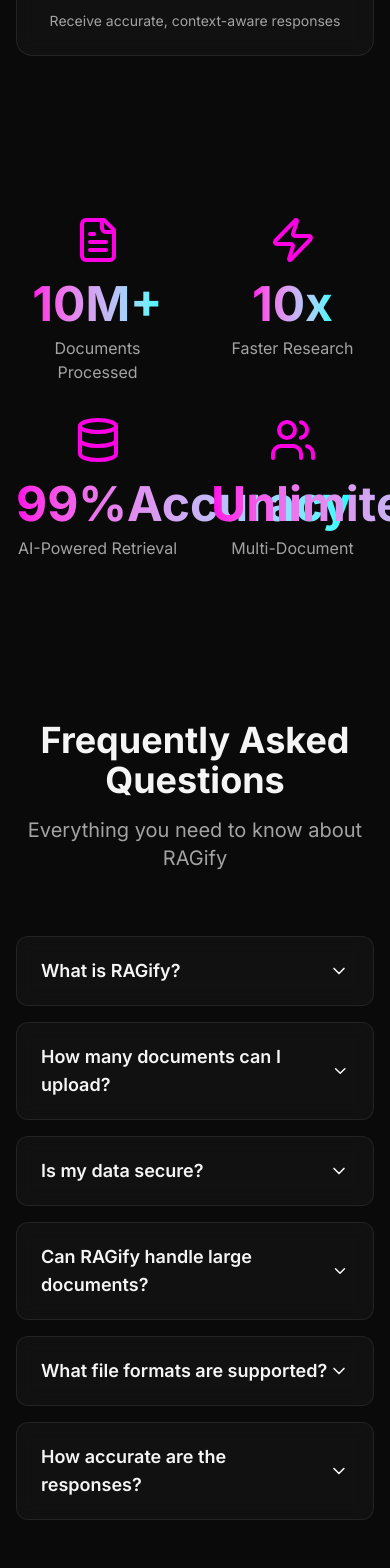
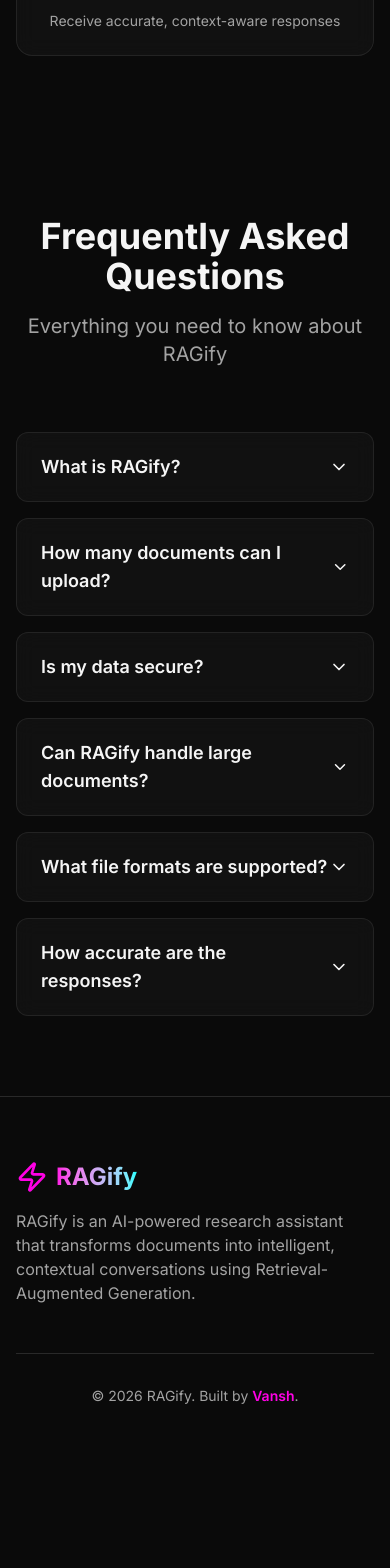
Before and after one commit to vanshbhutani1405/RAGify, a Next.js app in the folder frontend/: page / in a window 390 px wide. Shown: the part 7980-9548 px from the top of the page. After the commit the page ends 9466 px from the top, so only its background shows below. Built offline with nearby package versions, Linux system fonts and the light colour scheme.

Commit message:
Frontend changes

```diff
--- a/frontend/src/app/page.tsx
+++ b/frontend/src/app/page.tsx
@@ -6,7 +6,6 @@
 import { UseCases } from "@/components/sections/UseCases";
 import { CustomRAG } from "@/components/sections/CustomRAG";
 import { HowItWorks } from "@/components/sections/HowItWorks";
-import { Stats } from "@/components/sections/Stats";
 import { FAQ } from "@/components/sections/FAQ";
 import { Footer } from "@/components/sections/Footer";
 import { Navbar } from "@/components/Navbar";
@@ -21,7 +20,6 @@
       <UseCases />
       <CustomRAG />
       <HowItWorks />
-      <Stats />
       <FAQ />
       <Footer />
     </div>
--- a/frontend/src/components/sections/Footer.tsx
+++ b/frontend/src/components/sections/Footer.tsx
@@ -1,13 +1,12 @@
 "use client";
 
-import { Zap, Twitter, Github, Linkedin, Mail } from "lucide-react";
+import { Zap } from "lucide-react";
 
 export const Footer = () => {
   return (
     <footer className="py-16 border-t border-border">
       <div className="max-w-7xl mx-auto px-4 sm:px-6 lg:px-8">
-        <div className="grid grid-cols-1 md:grid-cols-4 gap-12 mb-12">
-          <div className="col-span-1 md:col-span-2">
+        <div className="mb-12">
           <div className="flex items-center space-x-2 mb-4">
             <Zap className="w-8 h-8 text-primary" />
             <span className="text-2xl font-bold bg-clip-text text-transparent bg-gradient-to-r from-primary to-secondary">
@@ -15,49 +14,14 @@
             </span>
           </div>
           <p className="text-muted-foreground max-w-md">
-              Turn your documents into intelligent conversations. AI-powered research assistant built with Retrieval-Augmented Generation.
+            RAGify is an AI-powered research assistant that transforms documents into intelligent, contextual conversations using Retrieval-Augmented Generation.
           </p>
-          </div>
-
-          <div>
-            <h4 className="font-semibold mb-4">Product</h4>
-            <ul className="space-y-2 text-muted-foreground">
-              <li><a href="#" className="hover:text-foreground transition-colors">Features</a></li>
-              <li><a href="#" className="hover:text-foreground transition-colors">Pricing</a></li>
-              <li><a href="#" className="hover:text-foreground transition-colors">Use Cases</a></li>
-              <li><a href="#" className="hover:text-foreground transition-colors">API</a></li>
-            </ul>
-          </div>
-
-          <div>
-            <h4 className="font-semibold mb-4">Company</h4>
-            <ul className="space-y-2 text-muted-foreground">
-              <li><a href="#" className="hover:text-foreground transition-colors">About</a></li>
-              <li><a href="#" className="hover:text-foreground transition-colors">Blog</a></li>
-              <li><a href="#" className="hover:text-foreground transition-colors">Careers</a></li>
-              <li><a href="#" className="hover:text-foreground transition-colors">Contact</a></li>
-            </ul>
-          </div>
         </div>
 
         <div className="border-t border-border pt-8 flex flex-col md:flex-row justify-between items-center">
           <p className="text-muted-foreground text-sm mb-4 md:mb-0">
-            © 2024 RAGify. All rights reserved.
+            © 2026 RAGify. Built by <span className="text-primary font-semibold">Vansh</span>.
           </p>
-          <div className="flex items-center space-x-6">
-            <a href="#" className="text-muted-foreground hover:text-foreground transition-colors">
-              <Twitter className="w-5 h-5" />
-            </a>
-            <a href="#" className="text-muted-foreground hover:text-foreground transition-colors">
-              <Github className="w-5 h-5" />
-            </a>
-            <a href="#" className="text-muted-foreground hover:text-foreground transition-colors">
-              <Linkedin className="w-5 h-5" />
-            </a>
-            <a href="#" className="text-muted-foreground hover:text-foreground transition-colors">
-              <Mail className="w-5 h-5" />
-            </a>
-          </div>
         </div>
       </div>
     </footer>
--- a/frontend/src/components/sections/Stats.tsx
+++ /dev/null
@@ -1,50 +0,0 @@
-"use client";
-
-import { motion, useInView } from "framer-motion";
-import { useRef } from "react";
-import { FileText, Zap, Database, Users } from "lucide-react";
-
-const stats = [
-  { icon: FileText, label: "Documents Processed", value: "10M+", suffix: "" },
-  { icon: Zap, label: "Faster Research", value: "10x", suffix: "" },
-  { icon: Database, label: "AI-Powered Retrieval", value: "99%", suffix: "Accuracy" },
-  { icon: Users, label: "Multi-Document", value: "Unlimited", suffix: "Files" },
-];
-
-const AnimatedCounter = ({ value, suffix }: { value: string; suffix: string }) => {
-  const ref = useRef(null);
-  const isInView = useInView(ref, { once: true });
-
-  return (
-    <span ref={ref} className="text-5xl font-bold bg-clip-text text-transparent bg-gradient-to-r from-primary to-secondary">
-      {isInView ? value : "0"}
-      {suffix}
-    </span>
-  );
-};
-
-export const Stats = () => {
-  return (
-    <section className="py-20 relative overflow-hidden">
-      <div className="absolute inset-0 bg-gradient-to-b from-transparent via-primary/5 to-transparent" />
-      <div className="relative max-w-7xl mx-auto px-4 sm:px-6 lg:px-8">
-        <div className="grid grid-cols-2 md:grid-cols-4 gap-8">
-          {stats.map((stat, index) => (
-            <motion.div
-              key={index}
-              initial={{ opacity: 0, y: 30 }}
-              whileInView={{ opacity: 1, y: 0 }}
-              viewport={{ once: true }}
-              transition={{ duration: 0.5, delay: index * 0.1 }}
-              className="text-center"
-            >
-              <stat.icon className="w-12 h-12 text-primary mx-auto mb-4" />
-              <AnimatedCounter value={stat.value} suffix={stat.suffix} />
-              <p className="text-muted-foreground mt-2">{stat.label}</p>
-            </motion.div>
-          ))}
-        </div>
-      </div>
-    </section>
-  );
-};
```
Lines whose indentation alone changed are shown as unchanged.
